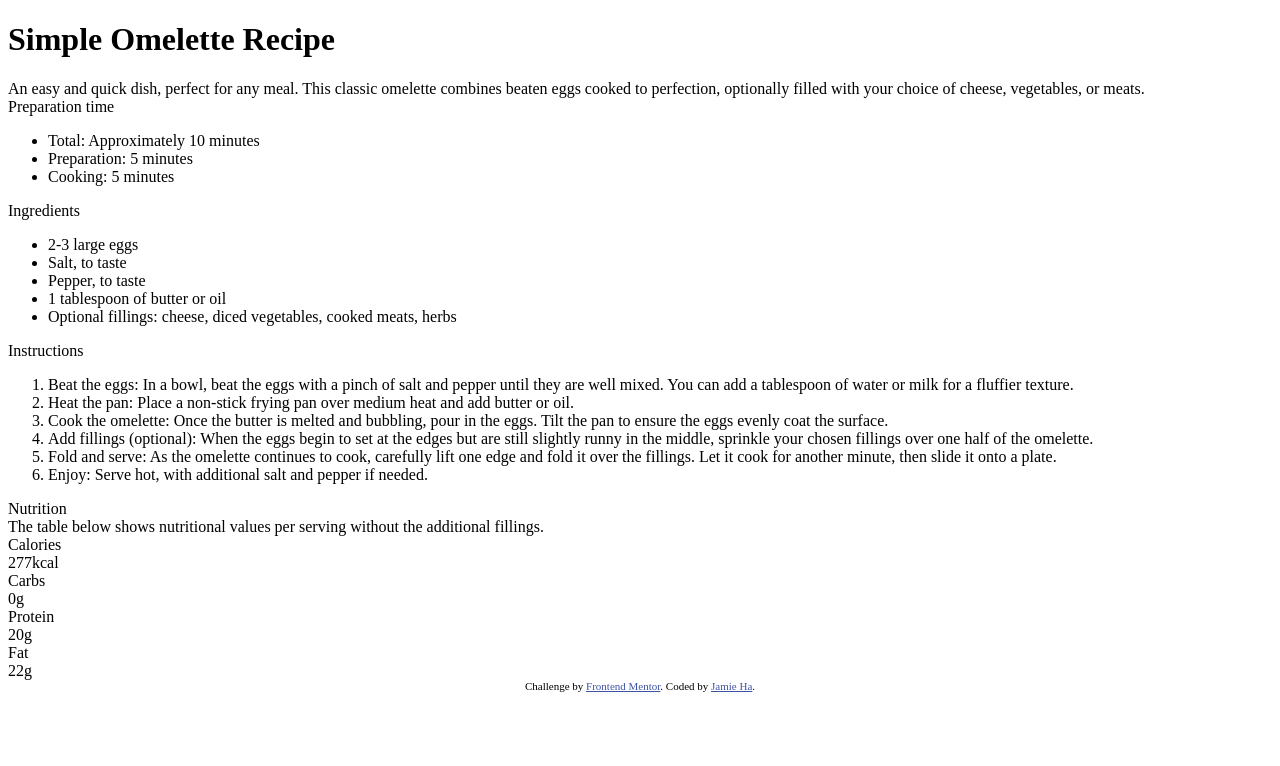
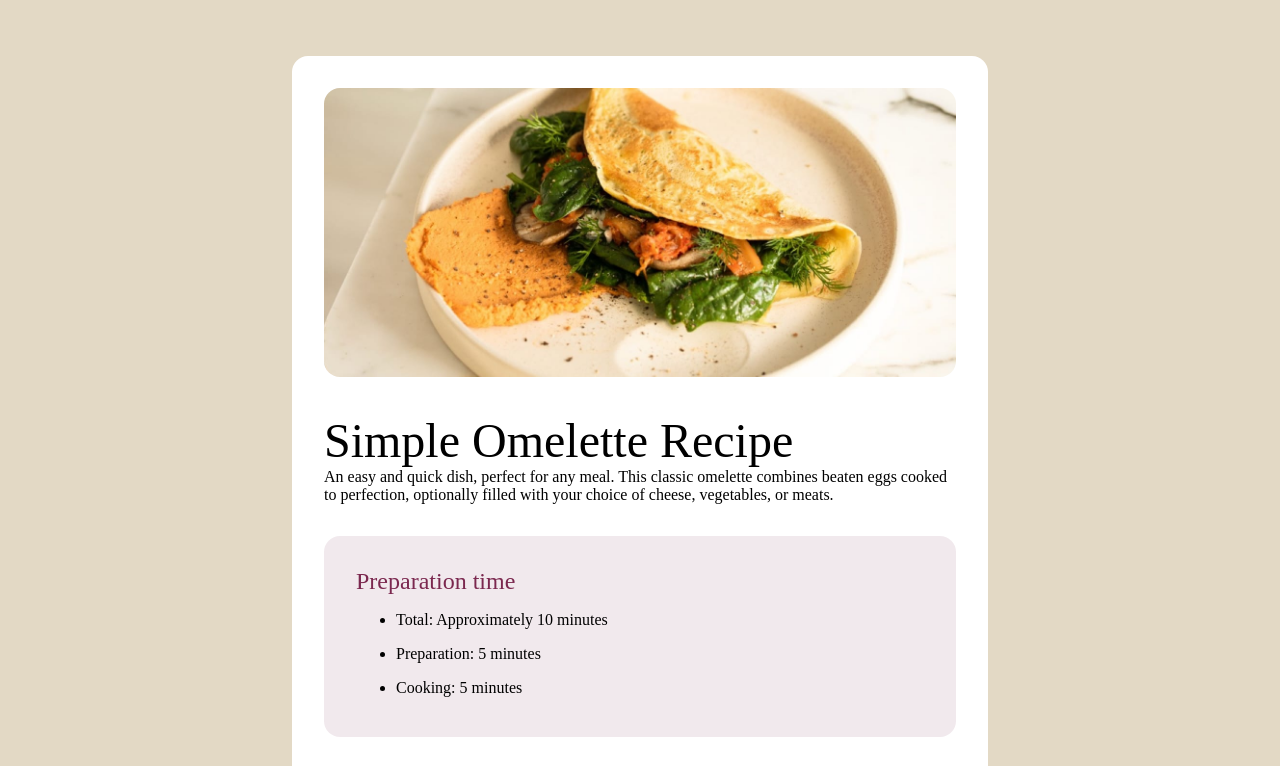
Before and after one commit to JamieHa8794/frontend-mentor-recipe, a plain HTML site: page index.html in a window 1280 px wide. Shown: the top 766 px of the page. Drawn offline with Linux system fonts and the light colour scheme.

Commit message:
section and subtitle styles

```diff
--- a/index.html
+++ b/index.html
@@ -15,8 +15,12 @@
     <title>Frontend Mentor | Recipe page</title>
   </head>
   <body>
+    <div class="recipe-container">
+      <div>
+        <img src="./assets/images/image-omelette.jpeg" alt="" />
+      </div>
       <div class="section">
-      <h1>Simple Omelette Recipe</h1>
+        <div class="title">Simple Omelette Recipe</div>
         <div>
           An easy and quick dish, perfect for any meal. This classic omelette
           combines beaten eggs cooked to perfection, optionally filled with your
@@ -24,7 +28,7 @@
         </div>
       </div>
 
-    <div class="section">
+      <div class="section prep">
         <div class="subtitle prep">Preparation time</div>
         <ul>
           <li>Total: Approximately 10 minutes</li>
@@ -49,26 +53,26 @@
         <ol>
           <li>
             Beat the eggs: In a bowl, beat the eggs with a pinch of salt and
-          pepper until they are well mixed. You can add a tablespoon of water or
-          milk for a fluffier texture.
+            pepper until they are well mixed. You can add a tablespoon of water
+            or milk for a fluffier texture.
           </li>
           <li>
             Heat the pan: Place a non-stick frying pan over medium heat and add
             butter or oil.
           </li>
           <li>
-          Cook the omelette: Once the butter is melted and bubbling, pour in the
-          eggs. Tilt the pan to ensure the eggs evenly coat the surface.
+            Cook the omelette: Once the butter is melted and bubbling, pour in
+            the eggs. Tilt the pan to ensure the eggs evenly coat the surface.
           </li>
           <li>
             Add fillings (optional): When the eggs begin to set at the edges but
-          are still slightly runny in the middle, sprinkle your chosen fillings
-          over one half of the omelette.
+            are still slightly runny in the middle, sprinkle your chosen
+            fillings over one half of the omelette.
           </li>
           <li>
-          Fold and serve: As the omelette continues to cook, carefully lift one
-          edge and fold it over the fillings. Let it cook for another minute,
-          then slide it onto a plate.
+            Fold and serve: As the omelette continues to cook, carefully lift
+            one edge and fold it over the fillings. Let it cook for another
+            minute, then slide it onto a plate.
           </li>
           <li>Enjoy: Serve hot, with additional salt and pepper if needed.</li>
         </ol>
@@ -90,6 +94,7 @@
           <div class="nutrition-item">22g</div>
         </div>
       </div>
+    </div>
 
     <div class="attribution">
       Challenge by
--- a/styles.css
+++ b/styles.css
@@ -5,3 +5,47 @@
 .attribution a {
   color: hsl(228, 45%, 44%);
 }
+body {
+  background-color: #e3d9c5;
+
+  display: flex;
+  flex-direction: column;
+  justify-content: center;
+  align-items: center;
+
+  padding: 3rem 0 3rem 0;
+}
+img {
+  max-width: 100%;
+  border-radius: 1rem;
+}
+.recipe-container {
+  background-color: white;
+
+  width: 50%;
+  border-radius: 1rem;
+
+  padding: 2rem;
+}
+.title {
+  font-size: 3rem;
+}
+.section {
+  margin: 2rem 0 2rem 0;
+}
+.subtitle {
+  font-size: 2rem;
+  color: hsl(14, 45%, 36%);
+}
+li {
+  padding-bottom: 1rem;
+}
+.section.prep {
+  padding: 2rem 0 0.5rem 2rem;
+  background-color: hsl(332, 51%, 32%, 0.1);
+  border-radius: 1rem;
+}
+.subtitle.prep {
+  font-size: 1.5rem;
+  color: hsl(332, 51%, 32%);
+}
```
Lines whose indentation alone changed are shown as unchanged.
